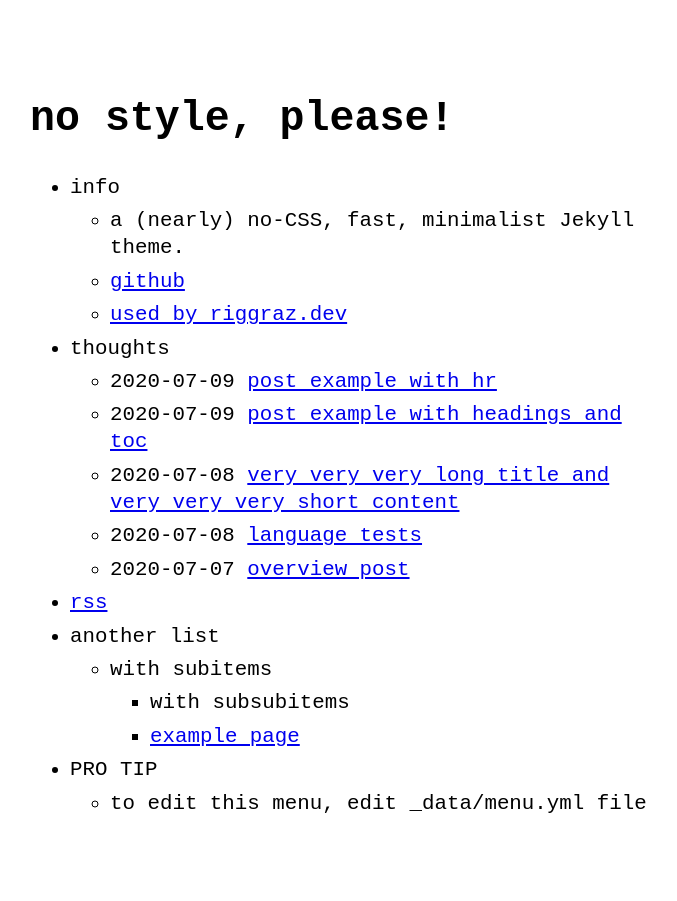
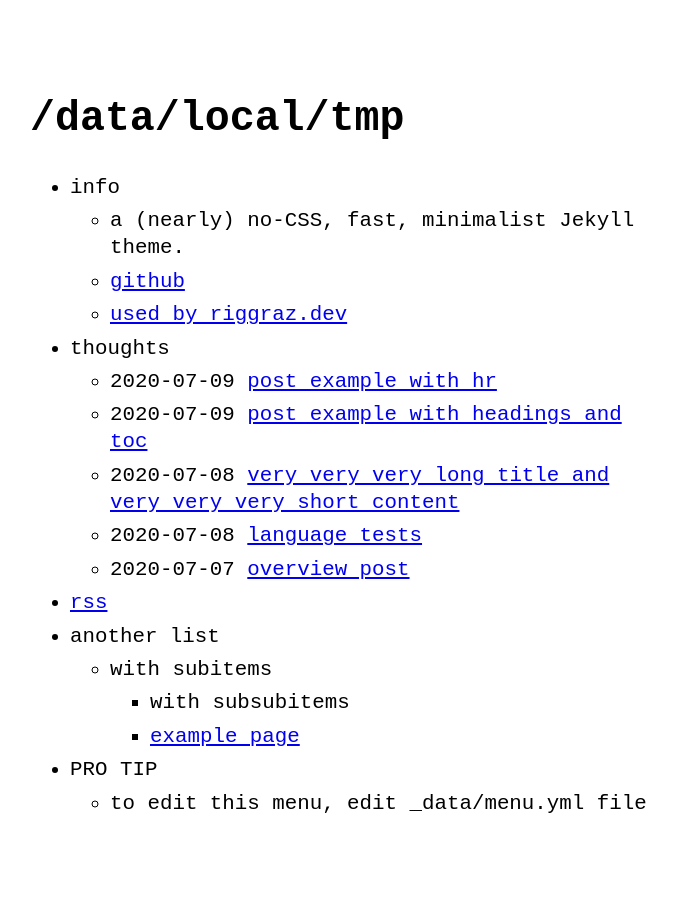
Before and after one commit to theappanalyst/datalocaltmp.github.io, a Jekyll site: the page built from index.md, in a window 1280 px wide. Shown: the whole page, without its empty margins (290-967 px from the left). Built offline with Jekyll 4.4.1, drawn with Linux system fonts in a browser that asks for light colours.

Commit message:
change config

```diff
--- a/_config.yml
+++ b/_config.yml
@@ -1,9 +1,9 @@
-title: no style, please! # name of the site
-author: Riccardo Graziosi # name of site's author
-email: riccardo.graziosi97@gmail.com # email of site's author
-url: https://riggraz.dev/no-style-please # root address of the site
+title: /data/local/tmp # name of the site
+author: /data/local/tmp # name of site's author
+email: contact@theappanalyst.com # email of site's author
+url: https://datalocaltmp.github.io # root address of the site
 description: > # description of the site (multiple lines allowed)
-  A (nearly) no-CSS, fast, minimalist Jekyll theme.
+  Random technical write-ups on Android tooling.
 
 permalink: /:slug.html
 
```
